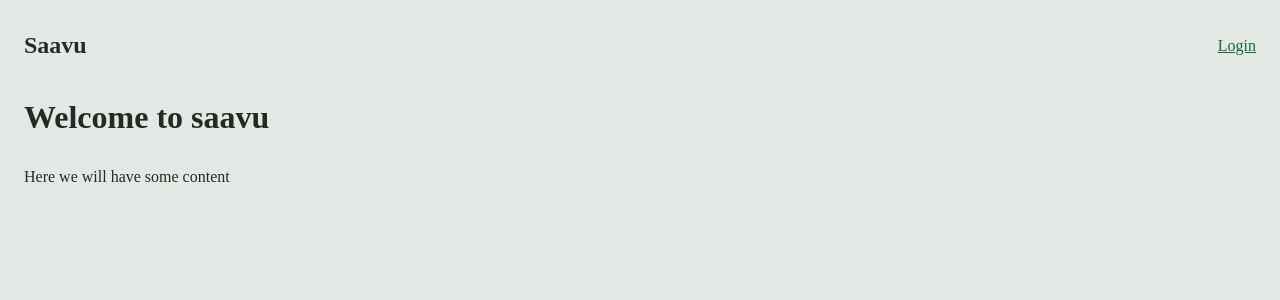
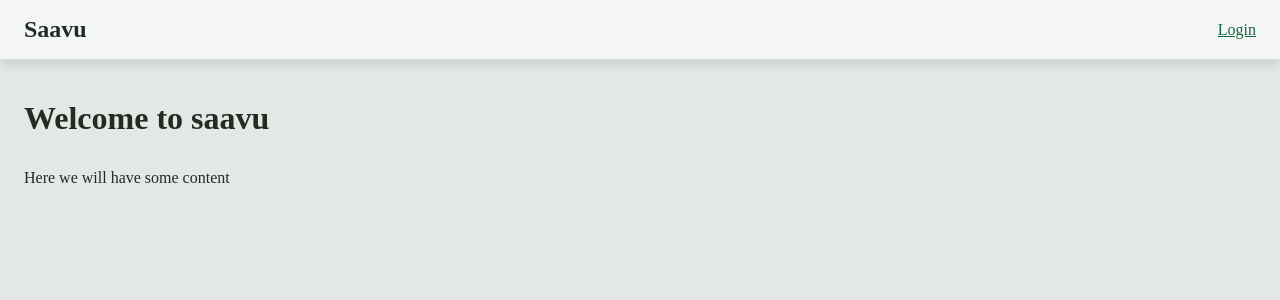
Before and after one commit to jannesaranpaa/tikawe-saavu, a Flask app: page / in a window 1280 px wide. Shown: the top 300 px of the page. Run offline with Flask 3, Linux system fonts and the light colour scheme.

Commit message:
Feature: improved header styling (#3)

```diff
--- a/app/static/style.css
+++ b/app/static/style.css
@@ -99,7 +99,12 @@ body {
 }
 
 nav {
-    padding-top: 1rem;
+    border-bottom: 1px solid var(--color-border);
+    box-shadow: var(--shadow);
+
+    background-color: var(--color-gray-nurse-100);
+
+    margin-bottom: 1rem;
 
     & .nav-content {
         max-width: 100rem;
@@ -302,6 +307,12 @@ ul, ol {
 details.dropdown {
     position: relative;
     display: inline-block;
+
+    &:open summary {
+        background-color: var(--color-gray-nurse-200);
+        border-bottom-right-radius: 0;
+        border-bottom-left-radius: 0;
+    }
 }
 
 summary {
@@ -317,7 +328,7 @@ summary {
         transition: 150ms background-color ease-in-out;
 
         &:hover {
-            background-color: var(--color-gray-nurse-300);
+            background-color: var(--color-gray-nurse-200);
         }
     }
 }
@@ -339,6 +350,13 @@ summary::-webkit-details-marker {
     display: flex;
     flex-direction: column;
     gap: 0.5rem;
+
+    background-color: var(--color-gray-nurse-200);
+    padding-top: 0.5rem;
+    padding-bottom: 0.5rem;
+
+    border-bottom-left-radius: var(--radius);
+    border-bottom-right-radius: var(--radius);
 
     & a {
         text-decoration: none;
--- a/app/templates/base.html
+++ b/app/templates/base.html
@@ -16,7 +16,7 @@
                 <li><a href="{{ url_for('auth.logout') }}">Log Out</a></li>
             </ul>
         </details>
-    <li>
+    </li>
     {% else %}
     <li><a href="{{ url_for('auth.login') }}">Login</a></li>
     {% endif %}
```
Lines whose indentation alone changed are shown as unchanged.
